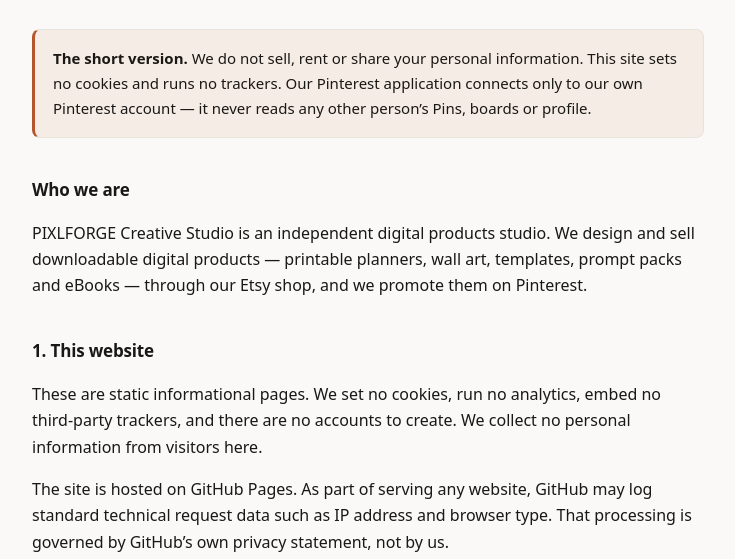
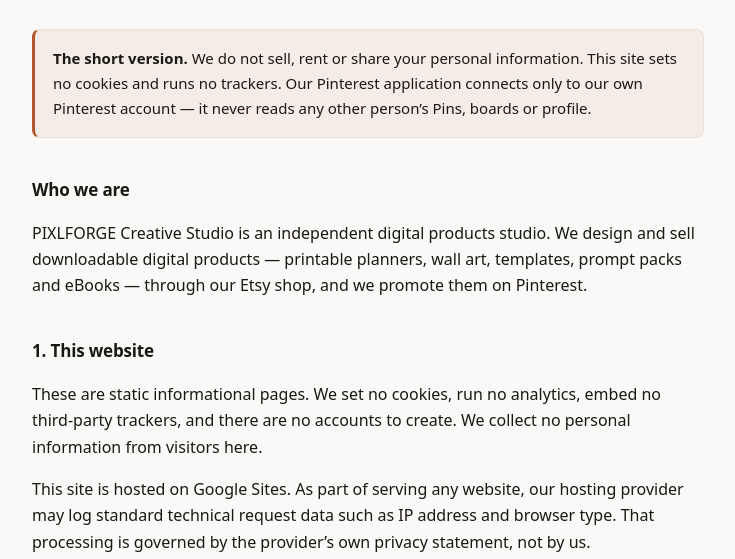
Before and after one commit to glozito11/pixlforge-site, a plain HTML site: page privacy/index.html in a window 1280 px wide. Shown: the part 241-800 px from the top of the page, without its empty margins (272-1007 px from the left). Drawn offline with Linux system fonts and the light colour scheme.

Commit message:
Correct hosting reference for Google Sites

```diff
--- a/privacy/index.html
+++ b/privacy/index.html
@@ -35,9 +35,9 @@ on Pinterest.</p>
 <p>These are static informational pages. We set no cookies, run no analytics, embed no
 third-party trackers, and there are no accounts to create. We collect no personal
 information from visitors here.</p>
-<p>The site is hosted on GitHub Pages. As part of serving any website, GitHub may log
-standard technical request data such as IP address and browser type. That processing is
-governed by GitHub&rsquo;s own privacy statement, not by us.</p>
+<p>This site is hosted on Google Sites. As part of serving any website, our hosting
+provider may log standard technical request data such as IP address and browser type.
+That processing is governed by the provider&rsquo;s own privacy statement, not by us.</p>
 
 <h2>2. Our Pinterest application</h2>
 <p>We operate a private application that connects to our own Pinterest business account
```
Also changed, not shown: privacy-plaintext.txt (added).
